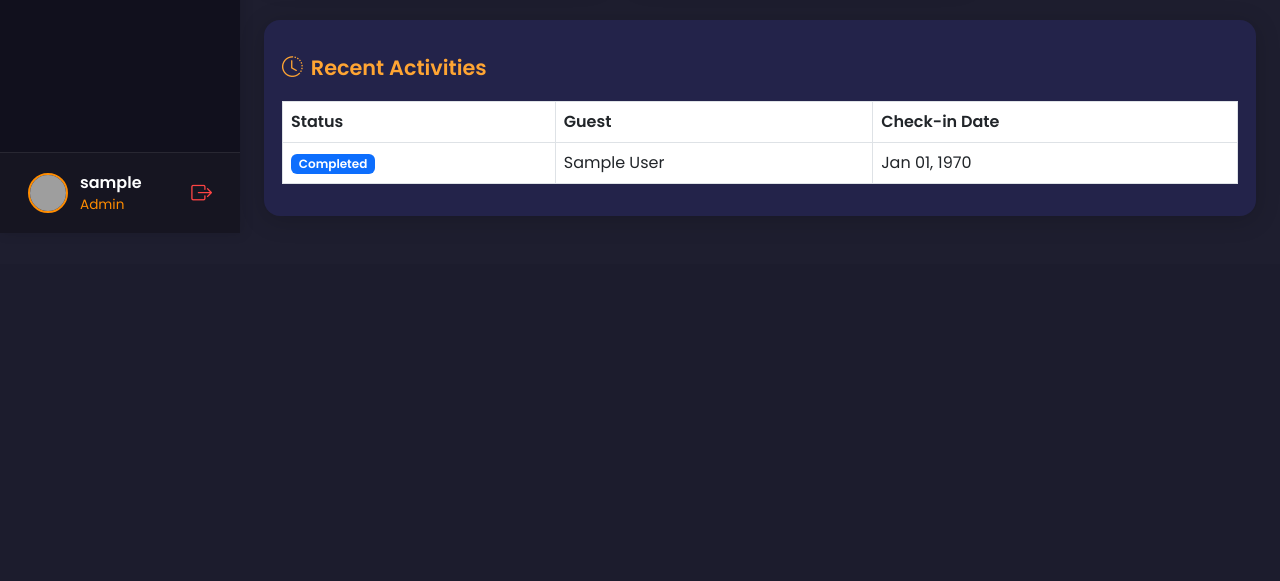
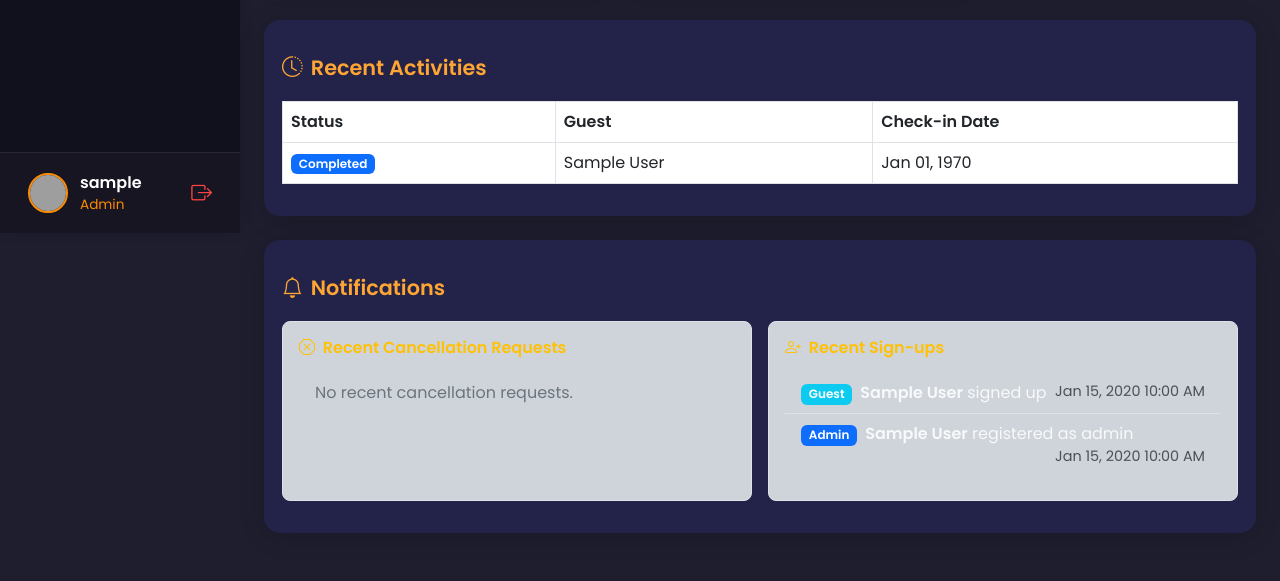
Before and after one commit to xhinsade29/MFsuite-Hotel-Reservation, a PHP site: page /admin/dashboard.php in a window 1280 px wide. Shown: the part 567-1148 px from the top of the page. Before the commit the page ends 783 px from the top, so only its background shows below. Run offline with PHP 8.4, Linux system fonts and the light colour scheme; the visitor is signed in with stand-in values (Sample User, id 1); tables that the repository leaves empty or names only in its code hold one stand-in row (values such as "Sample post"); grey boxes are pictures that could not be loaded.

Commit message:
added the notifications section and recent sign up

```diff
--- a/admin/dashboard.php
+++ b/admin/dashboard.php
@@ -30,6 +30,32 @@ $recent_res_sql = "
     LIMIT 5
 ";
 $recent_res = mysqli_query($mycon, $recent_res_sql);
+// Latest 5 cancellation requests
+$cancellation_notif_sql = "
+    SELECT r.reservation_id, g.first_name, g.last_name, r.check_in, r.status, r.date_created
+    FROM tbl_reservation r
+    LEFT JOIN tbl_guest g ON r.guest_id = g.guest_id
+    WHERE r.status = 'cancellation_requested'
+    ORDER BY r.date_created DESC
+    LIMIT 5
+";
+$cancellation_notifs = mysqli_query($mycon, $cancellation_notif_sql);
+// Latest 5 new guest sign-ups
+$new_guests_sql = "
+    SELECT first_name, last_name, date_created
+    FROM tbl_guest
+    ORDER BY date_created DESC
+    LIMIT 5
+";
+$new_guests = mysqli_query($mycon, $new_guests_sql);
+// Latest 5 new admin sign-ups
+$new_admins_sql = "
+    SELECT username, full_name, date_created
+    FROM tbl_admin
+    ORDER BY date_created DESC
+    LIMIT 5
+";
+$new_admins = mysqli_query($mycon, $new_admins_sql);
 ?>
 <!DOCTYPE html>
 <html lang="en">
@@ -270,6 +296,64 @@ $recent_res = mysqli_query($mycon, $recent_res_sql);
             </table>
         </div>
     </div>
+    <!-- Notifications Section -->
+    <div class="table-section mb-4">
+        <div class="table-title d-flex align-items-center">
+            <i class="bi bi-bell me-2"></i> Notifications
+        </div>
+        <div class="row g-3">
+            <div class="col-md-6">
+                <div class="border rounded-3 p-3 h-100 bg-dark-subtle">
+                    <h6 class="fw-bold text-warning mb-3"><i class="bi bi-x-octagon me-1"></i> Recent Cancellation Requests</h6>
+                    <ul class="list-group list-group-flush">
+                        <?php
+                        if ($cancellation_notifs && mysqli_num_rows($cancellation_notifs) > 0) {
+                            while ($row = mysqli_fetch_assoc($cancellation_notifs)) {
+                                echo '<li class="list-group-item bg-transparent text-light">';
+                                echo '<span class="badge bg-danger me-2">Cancellation</span>';
+                                echo '<b>' . htmlspecialchars($row['first_name'] . ' ' . $row['last_name']) . '</b> requested cancellation for <b>#' . $row['reservation_id'] . '</b> (' . date('M d, Y', strtotime($row['check_in'])) . ')';
+                                echo '<span class="text-muted float-end" style="font-size:0.9em">' . date('M d, Y h:i A', strtotime($row['date_created'])) . '</span>';
+                                echo '</li>';
+                            }
+                        } else {
+                            echo '<li class="list-group-item bg-transparent text-secondary">No recent cancellation requests.</li>';
+                        }
+                        ?>
+                    </ul>
+                </div>
+            </div>
+            <div class="col-md-6">
+                <div class="border rounded-3 p-3 h-100 bg-dark-subtle">
+                    <h6 class="fw-bold text-warning mb-3"><i class="bi bi-person-plus me-1"></i> Recent Sign-ups</h6>
+                    <ul class="list-group list-group-flush mb-2">
+                        <?php
+                        if ($new_guests && mysqli_num_rows($new_guests) > 0) {
+                            while ($row = mysqli_fetch_assoc($new_guests)) {
+                                echo '<li class="list-group-item bg-transparent text-light">';
+                                echo '<span class="badge bg-info me-2">Guest</span>';
+                                echo '<b>' . htmlspecialchars($row['first_name'] . ' ' . $row['last_name']) . '</b> signed up';
+                                echo '<span class="text-muted float-end" style="font-size:0.9em">' . date('M d, Y h:i A', strtotime($row['date_created'])) . '</span>';
+                                echo '</li>';
+                            }
+                        }
+                        if ($new_admins && mysqli_num_rows($new_admins) > 0) {
+                            while ($row = mysqli_fetch_assoc($new_admins)) {
+                                echo '<li class="list-group-item bg-transparent text-light">';
+                                echo '<span class="badge bg-primary me-2">Admin</span>';
+                                echo '<b>' . htmlspecialchars($row['full_name'] ?: $row['username']) . '</b> registered as admin';
+                                echo '<span class="text-muted float-end" style="font-size:0.9em">' . date('M d, Y h:i A', strtotime($row['date_created'])) . '</span>';
+                                echo '</li>';
+                            }
+                        }
+                        if ((!$new_guests || mysqli_num_rows($new_guests) == 0) && (!$new_admins || mysqli_num_rows($new_admins) == 0)) {
+                            echo '<li class="list-group-item bg-transparent text-secondary">No recent sign-ups.</li>';
+                        }
+                        ?>
+                    </ul>
+                </div>
+            </div>
+        </div>
+    </div>
     <!-- Modals for summary details -->
     <div class="modal fade" id="summaryModal" tabindex="-1" aria-labelledby="summaryModalLabel" aria-hidden="true">
       <div class="modal-dialog modal-xl modal-dialog-centered">
```
